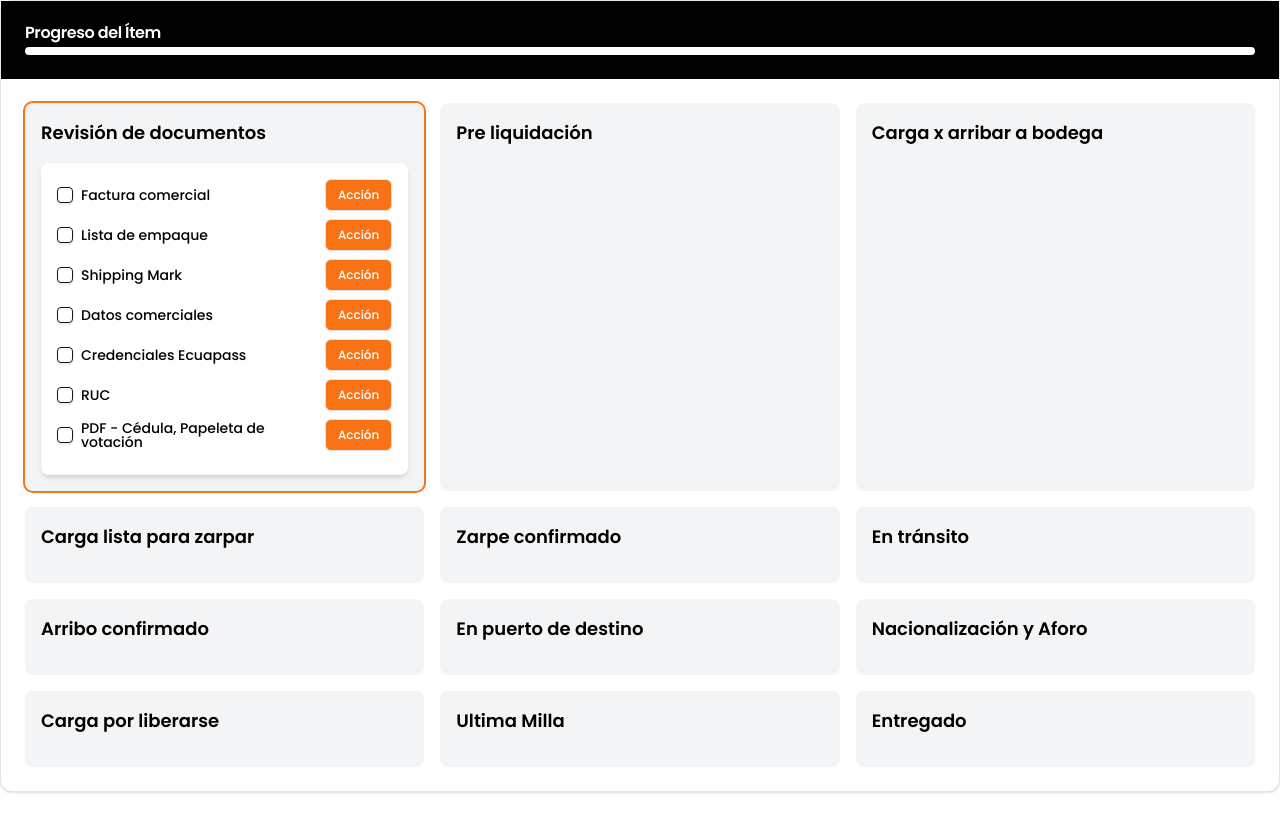
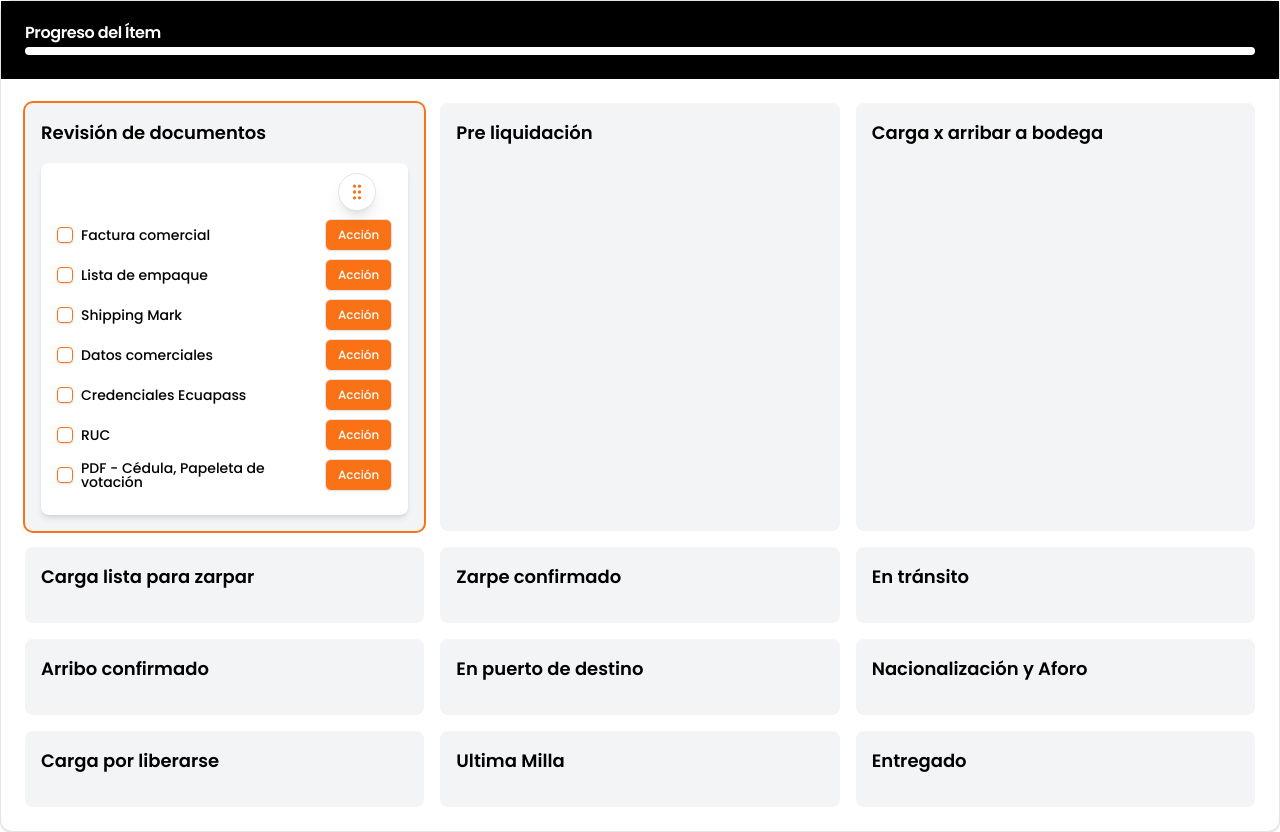
Before and after one commit to teffidev/kanban-dnd, a Next.js app: page / in a window 1280 px wide. Before the commit the page ends 800 px from the top, so only its background shows below. Built offline with nearby package versions, Linux system fonts and the light colour scheme.

Commit message:
Improve article drag

```diff
--- a/package.json
+++ b/package.json
@@ -22,6 +22,7 @@
     "clsx": "^2.1.1",
     "focus-trap-react": "^10.2.3",
     "framer-motion": "^11.5.5",
+    "lucide": "^0.445.0",
     "lucide-react": "^0.441.0",
     "next": "14.2.11",
     "react": "^18",
--- a/src/components/Item/index.tsx
+++ b/src/components/Item/index.tsx
@@ -1,43 +1,84 @@
-'use client'
+"use client";
 
-import React from 'react'
-import { useDraggable } from '@dnd-kit/core'
-import { CSS } from '@dnd-kit/utilities'
-import { Checkbox } from "@/components/ui/checkbox"
-import { Button } from "@/components/ui/button"
+import React, { useRef, useState } from "react";
+import { useDraggable } from "@dnd-kit/core";
+import { CSS } from "@dnd-kit/utilities";
+import { Checkbox } from "@/components/ui/checkbox";
+import { Button } from "@/components/ui/button";
+import { GripVertical } from "lucide-react";
 
 type ItemProps = {
   item: {
-    id: string
+    id: string;
     tasks: {
-      id: string
-      content: string
-      completed: boolean
-      action: () => void
-    }[]
-  }
-  onTaskCompletion: (taskId: string) => void
-}
+      id: string;
+      content: string;
+      completed: boolean;
+      action: () => void;
+    }[];
+  };
+  onTaskCompletion: (taskId: string) => void;
+};
 
 export default function Item({ item, onTaskCompletion }: ItemProps) {
   const { attributes, listeners, setNodeRef, transform } = useDraggable({
     id: item.id,
-  })
+  });
 
   const style = {
     transform: CSS.Translate.toString(transform),
+  };
+
+  const timeoutRef = useRef<NodeJS.Timeout | null>(null);
+
+  const handleMouseDown = (e: React.MouseEvent<HTMLDivElement, MouseEvent>) => {
+    if ((e.target as HTMLElement).closest("button")) {
+      return;
     }
+    timeoutRef.current = setTimeout(() => {
+      timeoutRef.current = null;
+    }, 200);
+  };
+
+  const handleMouseUp = (e: React.MouseEvent<HTMLDivElement, MouseEvent>) => {
+    if ((e.target as HTMLElement).closest("button")) {
+      return;
+    }
+    if (timeoutRef.current) {
+      clearTimeout(timeoutRef.current);
+    }
+  };
 
   return (
-    <div ref={setNodeRef} style={style} {...attributes} {...listeners} className="bg-white p-4 rounded-lg shadow-md cursor-move">
-      {item.tasks.map(task => (
-        <div key={task.id} className="flex items-center justify-between space-x-2 mb-2">
+    <div
+      ref={setNodeRef}
+      style={style}
+      className="bg-white p-4 rounded-lg shadow-md relative"
+      onMouseDown={handleMouseDown}
+      onMouseUp={handleMouseUp}
+    >
+      <div
+        {...attributes}
+        {...listeners}
+        className="absolute right-8 top-2.5 cursor-move rounded-full bg-white border p-2 shadow-lg"
+      >
+        <GripVertical className="h-5 w-5 text-orange-500" />
+      </div>
+
+      <div className="mt-10">
+        {item.tasks.map((task) => (
+          <div
+            key={task.id}
+            className="flex items-center justify-between space-x-2 mb-2"
+          >
             <div className="flex items-center space-x-2">
                 <Checkbox
                   id={task.id}
                   checked={task.completed}
                   onCheckedChange={() => onTaskCompletion(task.id)}
+                  className="border-orange-500 text-orange-500 focus:ring-orange-500"
                 />
+
               <label
                 htmlFor={task.id}
                 className="text-sm font-medium leading-none peer-disabled:cursor-not-allowed peer-disabled:opacity-70 text-black"
@@ -45,11 +86,18 @@ export default function Item({ item, onTaskCompletion }: ItemProps) {
                 {task.content}
               </label>
             </div>
-          <Button onClick={task.action} variant="outline" size="sm" className="bg-orange-500 text-white hover:bg-orange-600">
+
+            <Button
+              onClick={task.action}
+              variant="outline"
+              size="sm"
+              className="bg-orange-500 text-white hover:bg-orange-600"
+            >
               Acción
             </Button>
           </div>
         ))}
       </div>
-  )
+    </div>
+  );
 }
```
Also changed, not shown: 1 other file (tests, documents, lock files or other folders). Lines whose indentation alone changed are shown as unchanged.
